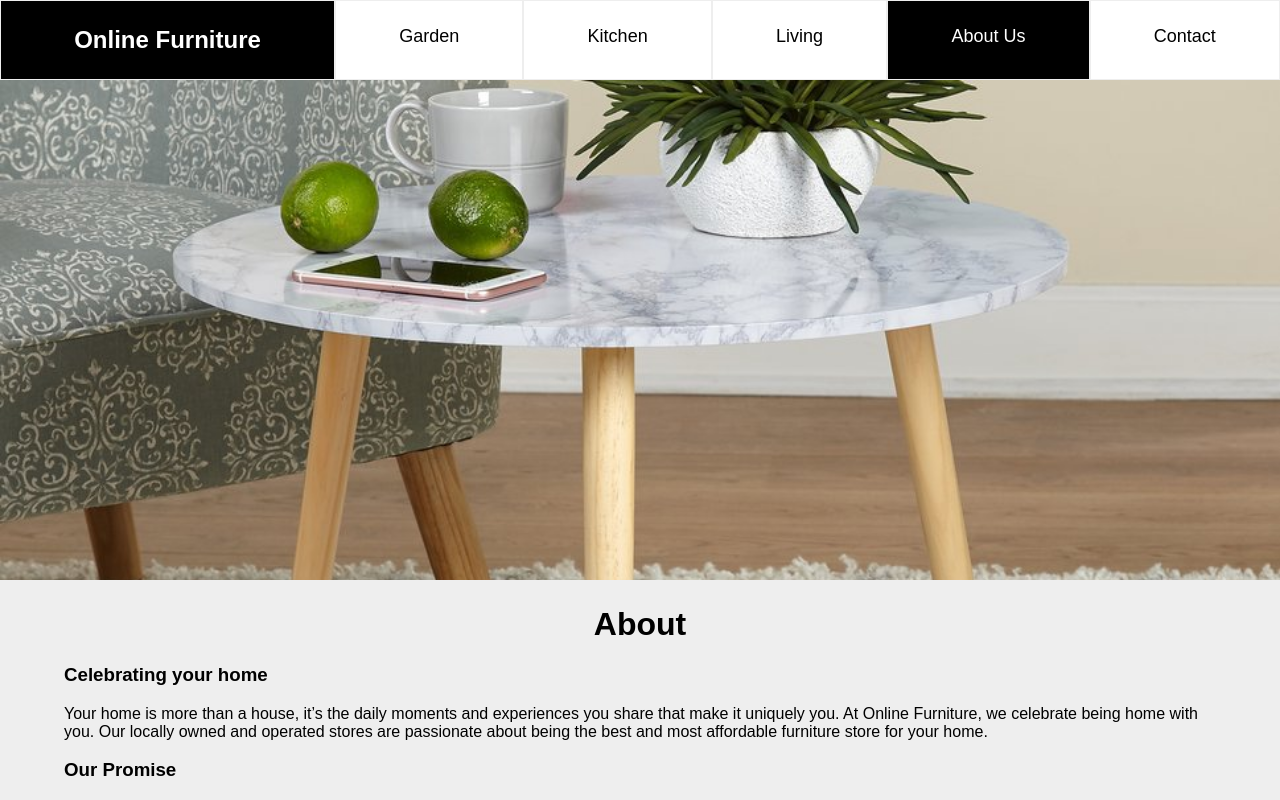
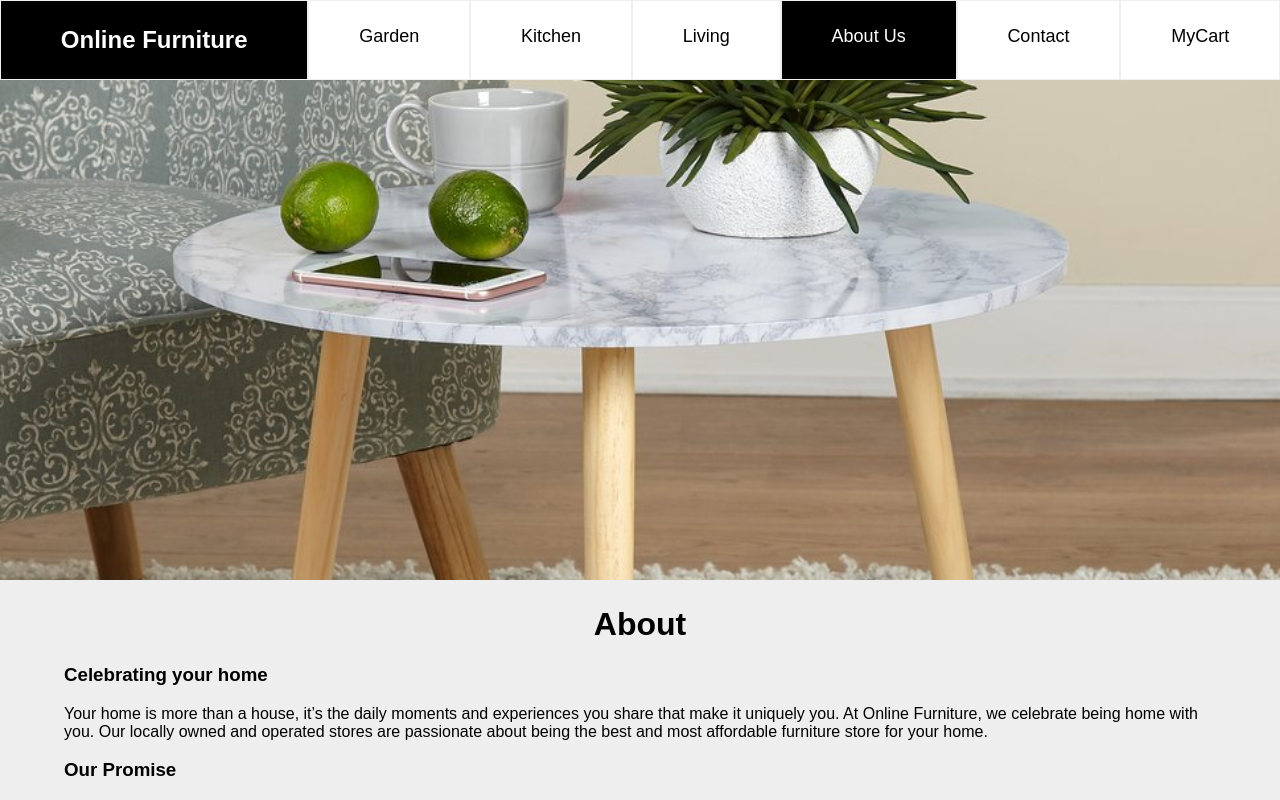
Before and after one commit to bbryant7/e-com-site, a React (Create React App) app: page /about in a window 1280 px wide. Shown: the top 800 px of the page. Built offline with nearby package versions, Linux system fonts and the light colour scheme; a web font is replaced by a local one.

Commit message:
link mycart to garden purchase buttons

```diff
--- a/src/components/BaseLayout.js
+++ b/src/components/BaseLayout.js
@@ -15,6 +15,8 @@ export default class BaseLayout extends Component {
                 <NavLink activeClassName="selected"  activeStyle={{backgroundColor: "black", color:"white"}} className="nav-link" to='/living'>Living </NavLink>
                 <NavLink activeClassName="selected"  activeStyle={{backgroundColor: "black",color:"white"}} className="nav-link" exact to='/about'> About Us</NavLink>
                 <NavLink activeClassName="selected"  activeStyle={{backgroundColor: "black", color:"white"}} className="nav-link" to='/contact'> Contact</NavLink>
+                <NavLink activeClassName="selected"  activeStyle={{backgroundColor: "black", color:"white"}} className="nav-link" to='/MyCart'> MyCart</NavLink>
+
 
             </div>
           </div>
--- a/src/components/Garden.js
+++ b/src/components/Garden.js
@@ -19,7 +19,10 @@ export default class Garden extends Component {
           <img src={item.image} alt="" />
           <p>{item.description}</p>
           <p>{item.price}</p>
-            <button>Purchase</button>
+          <Link to="/MyCart">
+              <button>Purchase</button>
+            </Link>
+
         </div>
 
       );
@@ -35,12 +38,3 @@ export default class Garden extends Component {
     )
   }
 }
-
-
-// constructor(props){
-//   super(props)
-//   this.state = {
-//   inventory: inventory,
-//   }
-//   console.log(this.state.inventory)
-// }
```
